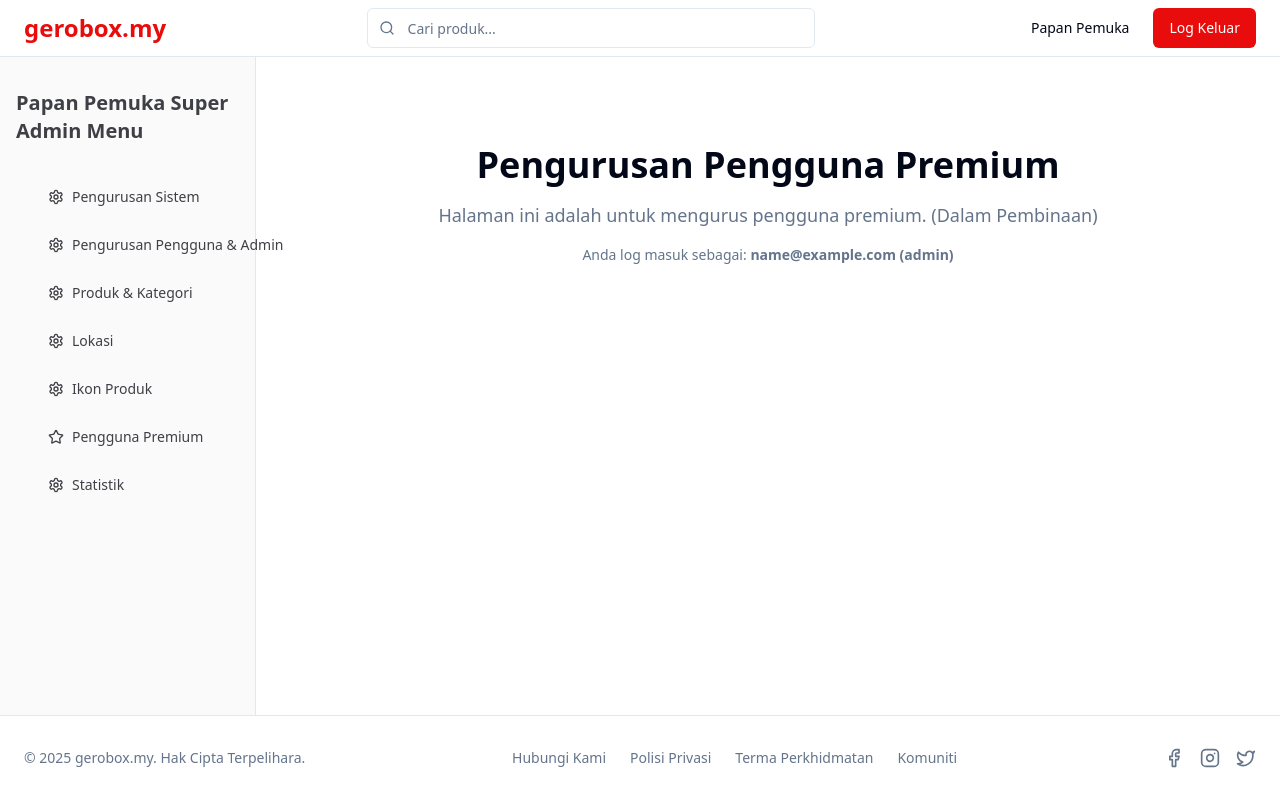
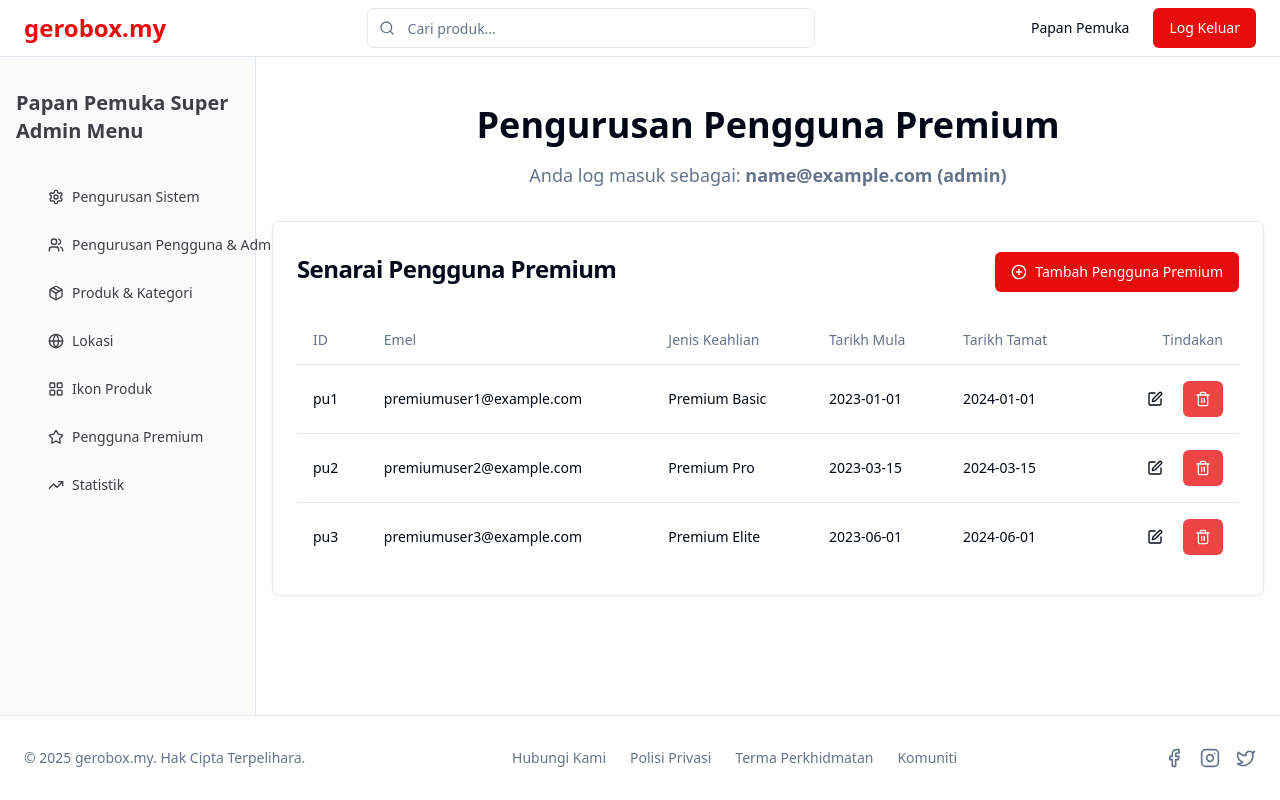
Before and after one commit to geroboxofficial/gerobox, a React (Vite) app: page /super-admin-dashboard/premium-users in a window 1280 px wide. Built offline with nearby package versions, Linux system fonts and the light colour scheme; sample sign-in values are in the browser's storage.

Commit message:
[dyad] Implemented the Premium User Management page, allowing Super Admins to add, edit, and delete premium user details with toast notifications. - wrote 1 file(s)

```diff
--- a/src/pages/superadmin/PremiumUserManagementPage.tsx
+++ b/src/pages/superadmin/PremiumUserManagementPage.tsx
@@ -1,32 +1,285 @@
-import React from 'react';
+import React, { useState } from 'react';
 import DashboardLayout from '@/components/layout/DashboardLayout';
-import { Star, Settings } from 'lucide-react';
+import { Star, Settings, Users, Package, LayoutGrid, Globe, TrendingUp, PlusCircle, Edit, Trash2, CalendarDays } from 'lucide-react';
 import { useAuth } from '@/context/AuthContext';
+import {
+  Card,
+  CardContent,
+  CardHeader,
+  CardTitle,
+} from '@/components/ui/card';
+import {
+  Table,
+  TableHeader,
+  TableRow,
+  TableHead,
+  TableBody,
+  TableCell,
+} from '@/components/ui/table';
+import { Button } from '@/components/ui/button';
+import {
+  Dialog,
+  DialogContent,
+  DialogHeader,
+  DialogTitle,
+  DialogDescription,
+  DialogFooter,
+} from '@/components/ui/dialog';
+import { Label } from '@/components/ui/label';
+import { Input } from '@/components/ui/input';
+import {
+  Select,
+  SelectContent,
+  SelectItem,
+  SelectTrigger,
+  SelectValue,
+} from '@/components/ui/select';
+import { toast } from 'sonner';
+
+interface PremiumUser {
+  id: string;
+  email: string;
+  membershipType: 'Premium Basic' | 'Premium Pro' | 'Premium Elite';
+  startDate: string;
+  endDate: string;
+}
+
+const initialPremiumUsers: PremiumUser[] = [
+  { id: 'pu1', email: 'premiumuser1@example.com', membershipType: 'Premium Basic', startDate: '2023-01-01', endDate: '2024-01-01' },
+  { id: 'pu2', email: 'premiumuser2@example.com', membershipType: 'Premium Pro', startDate: '2023-03-15', endDate: '2024-03-15' },
+  { id: 'pu3', email: 'premiumuser3@example.com', membershipType: 'Premium Elite', startDate: '2023-06-01', endDate: '2024-06-01' },
+];
 
 const PremiumUserManagementPage: React.FC = () => {
-  const { user } = useAuth();
+  const { user: loggedInUser } = useAuth();
+  const [premiumUsers, setPremiumUsers] = useState<PremiumUser[]>(initialPremiumUsers);
+
+  const [isDialogOpen, setIsDialogOpen] = useState(false);
+  const [editingUser, setEditingUser] = useState<PremiumUser | null>(null);
+  const [deletingUserId, setDeletingUserId] = useState<string | null>(null);
+  const [isConfirmDeleteDialogOpen, setIsConfirmDeleteDialogOpen] = useState(false);
 
   const superAdminNavItems = [
     { label: 'Pengurusan Sistem', href: '/super-admin-dashboard/settings', icon: Settings },
-    { label: 'Pengurusan Pengguna & Admin', href: '/super-admin-dashboard/users', icon: Settings },
-    { label: 'Produk & Kategori', href: '/super-admin-dashboard/products-categories', icon: Settings },
-    { label: 'Lokasi', href: '/super-admin-dashboard/locations', icon: Settings },
-    { label: 'Ikon Produk', href: '/super-admin-dashboard/product-icons', icon: Settings },
+    { label: 'Pengurusan Pengguna & Admin', href: '/super-admin-dashboard/users', icon: Users },
+    { label: 'Produk & Kategori', href: '/super-admin-dashboard/products-categories', icon: Package },
+    { label: 'Lokasi', href: '/super-admin-dashboard/locations', icon: Globe },
+    { label: 'Ikon Produk', href: '/super-admin-dashboard/product-icons', icon: LayoutGrid },
     { label: 'Pengguna Premium', href: '/super-admin-dashboard/premium-users', icon: Star },
-    { label: 'Statistik', href: '/super-admin-dashboard', icon: Settings },
+    { label: 'Statistik', href: '/super-admin-dashboard', icon: TrendingUp },
   ];
+
+  const handleAddUserClick = () => {
+    setEditingUser(null);
+    setIsDialogOpen(true);
+  };
+
+  const handleEditUserClick = (user: PremiumUser) => {
+    setEditingUser(user);
+    setIsDialogOpen(true);
+  };
+
+  const handleSaveUser = (e: React.FormEvent) => {
+    e.preventDefault();
+    const form = e.target as HTMLFormElement;
+    const email = (form.elements.namedItem('email') as HTMLInputElement).value;
+    const membershipType = (form.elements.namedItem('membershipType') as HTMLSelectElement).value as PremiumUser['membershipType'];
+    const startDate = (form.elements.namedItem('startDate') as HTMLInputElement).value;
+    const endDate = (form.elements.namedItem('endDate') as HTMLInputElement).value;
+
+    if (editingUser) {
+      setPremiumUsers(premiumUsers.map((u) => (u.id === editingUser.id ? { ...u, email, membershipType, startDate, endDate } : u)));
+      toast.success('Pengguna premium berjaya dikemaskini.');
+    } else {
+      const newUser: PremiumUser = {
+        id: `pu${premiumUsers.length + 1}`,
+        email,
+        membershipType,
+        startDate,
+        endDate,
+      };
+      setPremiumUsers([...premiumUsers, newUser]);
+      toast.success('Pengguna premium baru berjaya ditambah.');
+    }
+    setIsDialogOpen(false);
+  };
+
+  const handleDeleteUserClick = (userId: string) => {
+    setDeletingUserId(userId);
+    setIsConfirmDeleteDialogOpen(true);
+  };
+
+  const handleConfirmDelete = () => {
+    if (deletingUserId) {
+      setPremiumUsers(premiumUsers.filter((u) => u.id !== deletingUserId));
+      toast.success('Pengguna premium berjaya dipadam.');
+    }
+    setIsConfirmDeleteDialogOpen(false);
+    setDeletingUserId(null);
+  };
+
+  const handleCancelDelete = () => {
+    setIsConfirmDeleteDialogOpen(false);
+    setDeletingUserId(null);
+  };
 
   return (
     <DashboardLayout title="Papan Pemuka Super Admin" navItems={superAdminNavItems}>
-      <div className="flex flex-col items-center justify-center py-10">
-        <h1 className="text-4xl font-bold mb-4">Pengurusan Pengguna Premium</h1>
-        <p className="text-lg text-muted-foreground">Halaman ini adalah untuk mengurus pengguna premium. (Dalam Pembinaan)</p>
-        {user && (
-          <p className="text-center text-sm text-muted-foreground mt-4">
-            Anda log masuk sebagai: <span className="font-semibold">{user.email} ({user.role})</span>
-          </p>
-        )}
-      </div>
+      <h1 className="text-4xl font-bold mb-4 text-center">Pengurusan Pengguna Premium</h1>
+      {loggedInUser && (
+        <p className="text-center text-lg text-muted-foreground mb-8">
+          Anda log masuk sebagai: <span className="font-semibold">{loggedInUser.email} ({loggedInUser.role})</span>
+        </p>
+      )}
+
+      <Card>
+        <CardHeader className="flex flex-row items-center justify-between">
+          <CardTitle>Senarai Pengguna Premium</CardTitle>
+          <Button onClick={handleAddUserClick} className="flex items-center gap-2">
+            <PlusCircle className="h-4 w-4" />
+            Tambah Pengguna Premium
+          </Button>
+        </CardHeader>
+        <CardContent>
+          <Table>
+            <TableHeader>
+              <TableRow>
+                <TableHead>ID</TableHead>
+                <TableHead>Emel</TableHead>
+                <TableHead>Jenis Keahlian</TableHead>
+                <TableHead>Tarikh Mula</TableHead>
+                <TableHead>Tarikh Tamat</TableHead>
+                <TableHead className="text-right">Tindakan</TableHead>
+              </TableRow>
+            </TableHeader>
+            <TableBody>
+              {premiumUsers.map((user) => (
+                <TableRow key={user.id}>
+                  <TableCell>{user.id}</TableCell>
+                  <TableCell>{user.email}</TableCell>
+                  <TableCell>{user.membershipType}</TableCell>
+                  <TableCell>{user.startDate}</TableCell>
+                  <TableCell>{user.endDate}</TableCell>
+                  <TableCell className="text-right">
+                    <Button
+                      variant="ghost"
+                      size="sm"
+                      onClick={() => handleEditUserClick(user)}
+                      className="mr-2"
+                    >
+                      <Edit className="h-4 w-4" />
+                      <span className="sr-only">Edit</span>
+                    </Button>
+                    <Button
+                      variant="destructive"
+                      size="sm"
+                      onClick={() => handleDeleteUserClick(user.id)}
+                    >
+                      <Trash2 className="h-4 w-4" />
+                      <span className="sr-only">Padam</span>
+                    </Button>
+                  </TableCell>
+                </TableRow>
+              ))}
+            </TableBody>
+          </Table>
+        </CardContent>
+      </Card>
+
+      {/* Add/Edit User Dialog */}
+      <Dialog open={isDialogOpen} onOpenChange={setIsDialogOpen}>
+        <DialogContent className="sm:max-w-[425px]">
+          <DialogHeader>
+            <DialogTitle>{editingUser ? 'Edit Pengguna Premium' : 'Tambah Pengguna Premium Baru'}</DialogTitle>
+            <DialogDescription>
+              {editingUser ? 'Kemaskini butiran pengguna premium ini.' : 'Tambah pengguna premium baru ke dalam sistem.'}
+            </DialogDescription>
+          </DialogHeader>
+          <form onSubmit={handleSaveUser} className="grid gap-4 py-4">
+            <div className="grid grid-cols-4 items-center gap-4">
+              <Label htmlFor="email" className="text-right">
+                Emel
+              </Label>
+              <Input
+                id="email"
+                name="email"
+                defaultValue={editingUser?.email || ''}
+                className="col-span-3"
+                type="email"
+                required
+              />
+            </div>
+            <div className="grid grid-cols-4 items-center gap-4">
+              <Label htmlFor="membershipType" className="text-right">
+                Jenis Keahlian
+              </Label>
+              <Select
+                name="membershipType"
+                defaultValue={editingUser?.membershipType || 'Premium Basic'}
+                required
+              >
+                <SelectTrigger id="membershipType" className="col-span-3">
+                  <SelectValue placeholder="Pilih Jenis Keahlian" />
+                </SelectTrigger>
+                <SelectContent>
+                  <SelectItem value="Premium Basic">Premium Basic</SelectItem>
+                  <SelectItem value="Premium Pro">Premium Pro</SelectItem>
+                  <SelectItem value="Premium Elite">Premium Elite</SelectItem>
+                </SelectContent>
+              </Select>
+            </div>
+            <div className="grid grid-cols-4 items-center gap-4">
+              <Label htmlFor="startDate" className="text-right">
+                Tarikh Mula
+              </Label>
+              <Input
+                id="startDate"
+                name="startDate"
+                defaultValue={editingUser?.startDate || ''}
+                className="col-span-3"
+                type="date"
+                required
+              />
+            </div>
+            <div className="grid grid-cols-4 items-center gap-4">
+              <Label htmlFor="endDate" className="text-right">
+                Tarikh Tamat
+              </Label>
+              <Input
+                id="endDate"
+                name="endDate"
+                defaultValue={editingUser?.endDate || ''}
+                className="col-span-3"
+                type="date"
+                required
+              />
+            </div>
+            <DialogFooter>
+              <Button type="submit">{editingUser ? 'Simpan Perubahan' : 'Tambah Pengguna'}</Button>
+            </DialogFooter>
+          </form>
+        </DialogContent>
+      </Dialog>
+
+      {/* Delete Confirmation Dialog */}
+      <Dialog open={isConfirmDeleteDialogOpen} onOpenChange={setIsConfirmDeleteDialogOpen}>
+        <DialogContent>
+          <DialogHeader>
+            <DialogTitle>Adakah anda pasti?</DialogTitle>
+            <DialogDescription>
+              Tindakan ini tidak boleh diundur. Ini akan memadam pengguna premium secara kekal.
+            </DialogDescription>
+          </DialogHeader>
+          <DialogFooter>
+            <Button variant="outline" onClick={handleCancelDelete}>
+              Batal
+            </Button>
+            <Button variant="destructive" onClick={handleConfirmDelete}>
+              Padam
+            </Button>
+          </DialogFooter>
+        </DialogContent>
+      </Dialog>
     </DashboardLayout>
   );
 };
```
